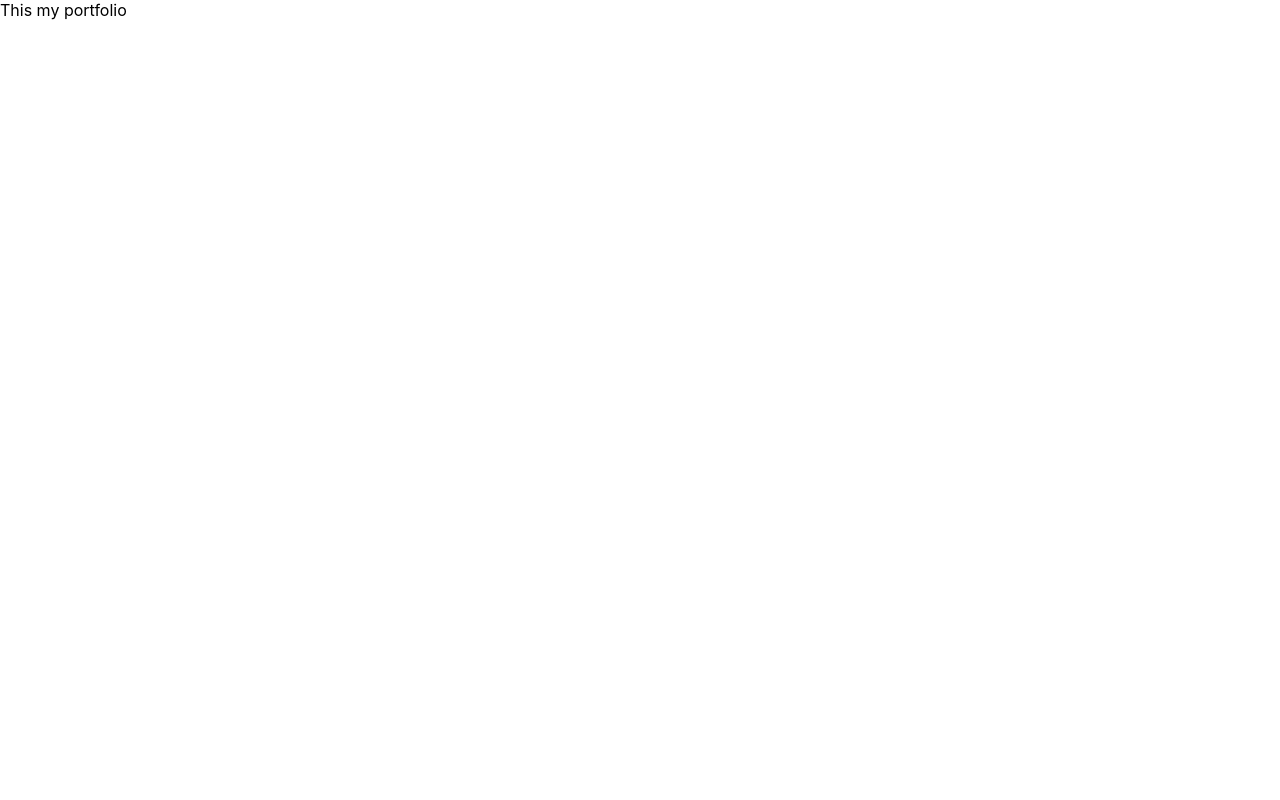
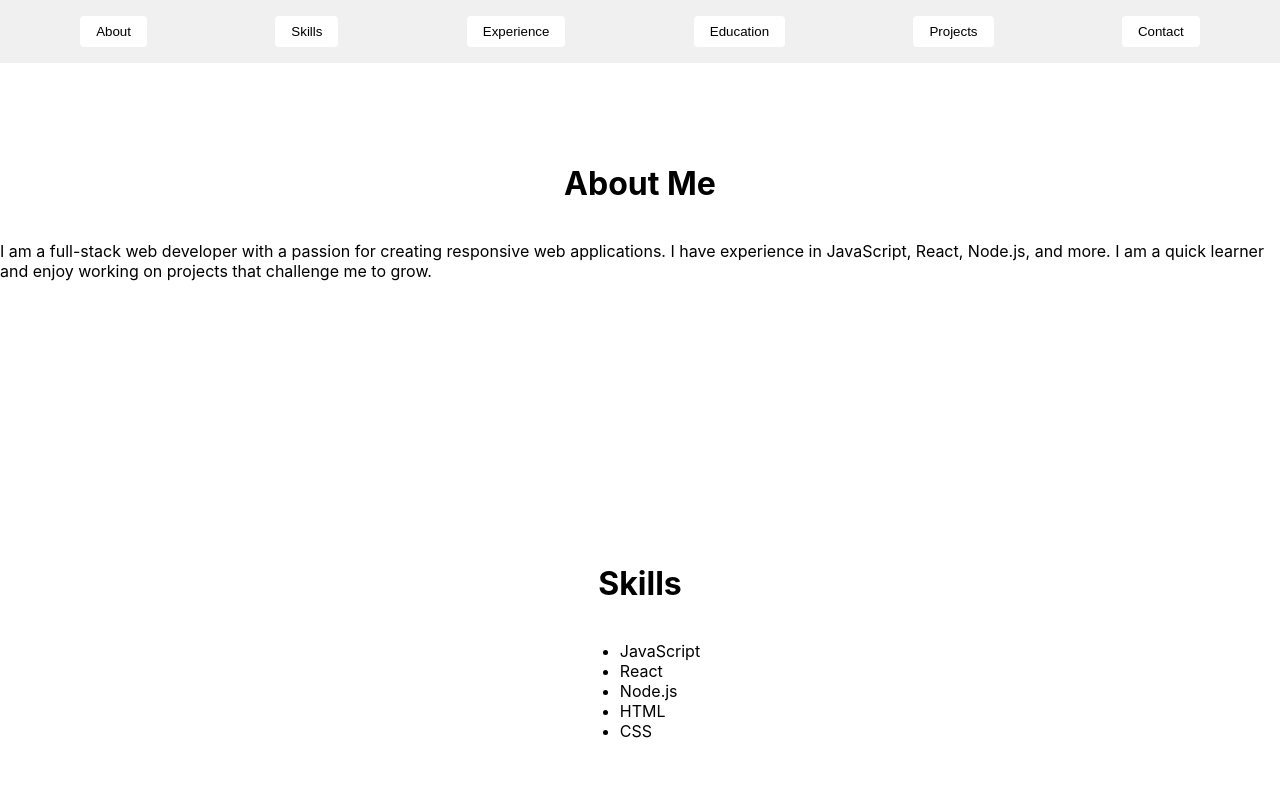
Before and after one commit to premkpavuluri/portfolio_v1, a React (Create React App) app: page / in a window 1280 px wide. Shown: the top 800 px of the page. Built offline with nearby package versions, Linux system fonts and the light colour scheme.

Commit message:
Prem | Add: Setup basic template for portfolio

```diff
--- a/src/App.css
+++ b/src/App.css
@@ -1,38 +1,32 @@
 .App {
-  text-align: center;
+    display: flex;
+    flex-direction: column;
+    min-height: 100vh;
 }
 
-.App-logo {
-  height: 40vmin;
-  pointer-events: none;
+.nav-bar {
+    display: flex;
+    justify-content: space-around;
+    align-items: center;
+    padding: 1rem;
+    background-color: #f0f0f0;
+    position: sticky;
+    top: 0;
+    z-index: 100;
 }
 
-@media (prefers-reduced-motion: no-preference) {
-  .App-logo {
-    animation: App-logo-spin infinite 20s linear;
-  }
+.nav-button {
+    padding: 0.5rem 1rem;
+    border: none;
+    border-radius: 4px;
+    cursor: pointer;
+    background-color: #fff;
 }
 
-.App-header {
-  background-color: #282c34;
-  min-height: 100vh;
-  display: flex;
-  flex-direction: column;
-  align-items: center;
-  justify-content: center;
-  font-size: calc(10px + 2vmin);
-  color: white;
+.section {
+    display: flex;
+    flex-direction: column;
+    align-items: center;
+    padding-top: 5rem;
+    height: 40vh;
 }
-
-.App-link {
-  color: #61dafb;
-}
-
-@keyframes App-logo-spin {
-  from {
-    transform: rotate(0deg);
-  }
-  to {
-    transform: rotate(360deg);
-  }
-}
--- a/src/App.js
+++ b/src/App.js
@@ -1,7 +1,36 @@
 import './App.css';
+import React, {useState} from "react";
+import NavBar from "./components/NavBar";
+import About from "./components/About";
+import Skills from "./components/Skills";
+import Experience from "./components/Experience";
+import Education from "./components/Education";
+import Projects from "./components/Projects";
+import Contact from "./components/Contact";
 
 const Portfolio = (props) => {
-  return (<div> This my portfolio</div>);
+  const [activeSection, setActiveSection] = useState('about');
+
+  const handleScrollSection = (sectionId) => {
+    setActiveSection(sectionId);
+
+    const sectionNode = document.getElementById(sectionId);
+    if (sectionNode) {
+      sectionNode.scrollIntoView({behavior: 'smooth'});
+    }
+  };
+
+  return (<div>
+    <NavBar onClick={handleScrollSection} activeSection={activeSection}/>
+    <>
+      <About id="about"/>
+      <Skills id="skills"/>
+      <Experience id="experience"/>
+      <Education id="education"/>
+      <Projects id="projects"/>
+      <Contact id="contact"/>
+    </>
+  </div>);
 }
 
 const App = () => (<Portfolio/>);
--- /dev/null
+++ b/src/components/About.jsx
@@ -0,0 +1,14 @@
+import React from "react";
+
+const About = ({id}) => {
+  return (<div className={"section"} id={id}>
+    <h1>About Me</h1>
+    <p>
+      I am a full-stack web developer with a passion for creating responsive web applications. I have experience in
+      JavaScript, React, Node.js, and more. I am a quick learner and enjoy working on projects that challenge me to
+      grow.
+    </p>
+  </div>);
+}
+
+export default About;
--- /dev/null
+++ b/src/components/Contact.jsx
@@ -0,0 +1,10 @@
+import React from "react";
+
+const Contact = ({id}) => {
+  return (<div className={"section"} id={id}>
+    <h1>Contact</h1>
+    <p>Email:<a href="mailto:premkumarpavuluri@gmail.com">Email</a></p>
+  </div>);
+}
+
+export default Contact;
--- /dev/null
+++ b/src/components/Education.jsx
@@ -0,0 +1,14 @@
+import React from "react";
+
+const Education = ({id}) => {
+  return (<div className={"section"} id={id}>
+    <h1>Education</h1>
+    <h3>BCA - Alagappa University</h3>
+    <p>
+      I graduated from the Alagappa University with a Bachelor's degree in Computer Science. I
+      specialized in web development and software engineering.
+    </p>
+  </div>);
+}
+
+export default Education;
--- /dev/null
+++ b/src/components/Experience.jsx
@@ -0,0 +1,14 @@
+import React from "react";
+
+const Experience = ({id}) => {
+  return (<div className={"section"} id={id}>
+    <h1>Experience</h1>
+    <h2>Web Developer - ThoughtWorks</h2>
+    <p>
+      I worked as a web developer at ThoughtWorks where I was responsible for building and maintaining web
+      applications. I'm full-stack developer with experience in JavaScript, React, Node.js, and more.
+    </p>
+  </div>);
+}
+
+export default Experience;
--- /dev/null
+++ b/src/components/NavBar.jsx
@@ -0,0 +1,26 @@
+import React from "react";
+
+const sections = [
+  {id: 'about', title: 'About'},
+  {id: 'skills', title: 'Skills'},
+  {id: 'experience', title: 'Experience'},
+  {id: 'education', title: 'Education'},
+  {id: 'projects', title: 'Projects'},
+  {id: 'contact', title: 'Contact'}
+];
+
+const NavBar = ({onClick, activeSection}) => {
+  const buttons = sections.map((section) => (
+      <button
+          key={section.id}
+          className={"nav-button"}
+          onClick={() => onClick(section.id)}
+      >
+        {section.title}
+      </button>
+  ));
+
+  return (<div className={"nav-bar"}>{buttons}</div>);
+}
+
+export default NavBar;
--- /dev/null
+++ b/src/components/Projects.jsx
@@ -0,0 +1,18 @@
+import React from "react";
+
+const Projects = ({id}) => {
+  return (<div className={"section"} id={id}>
+    <h1>Projects</h1>
+    <h2>Project 1</h2>
+    <p>
+      This is a project I worked on recently. It's a web application that allows users to create and manage tasks.
+    </p>
+    <h2>Project 2</h2>
+    <p>
+      This is another project I worked on. It's a web application that allows users to search for recipes and save
+      their favorites.
+    </p>
+  </div>);
+}
+
+export default Projects;
--- /dev/null
+++ b/src/components/Skills.jsx
@@ -0,0 +1,16 @@
+import React from "react";
+
+const Skills = ({id}) => {
+  return (<div className={"section"} id={id}>
+    <h1>Skills</h1>
+    <ul>
+      <li>JavaScript</li>
+      <li>React</li>
+      <li>Node.js</li>
+      <li>HTML</li>
+      <li>CSS</li>
+    </ul>
+  </div>);
+}
+
+export default Skills;
```
